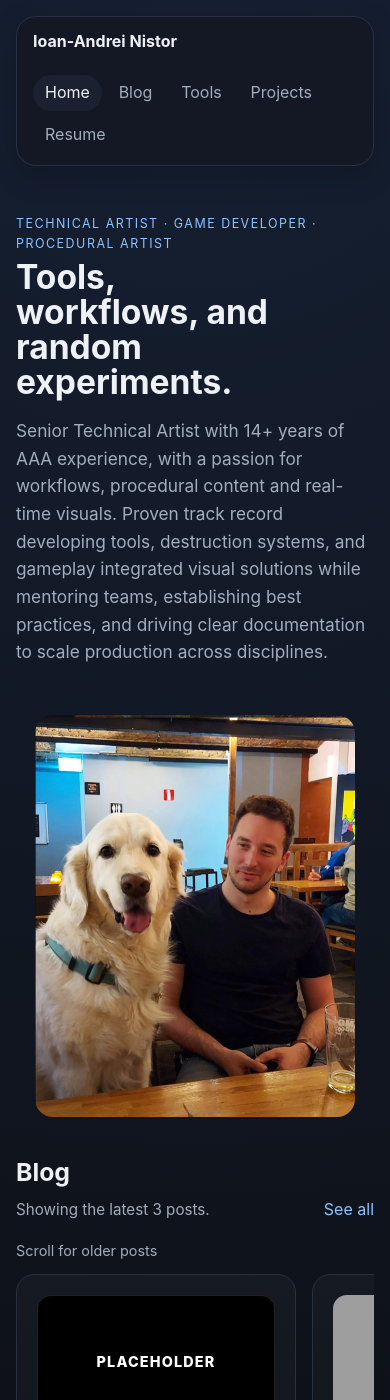
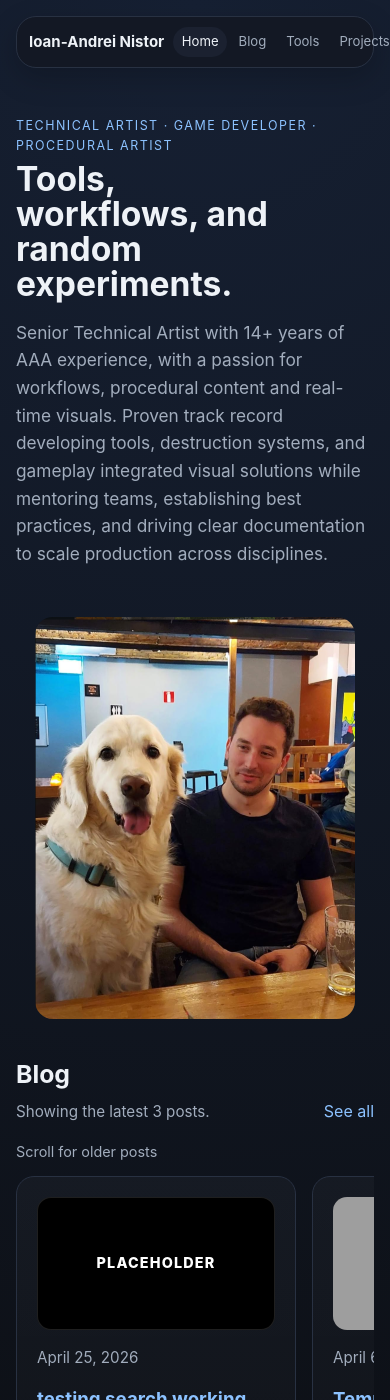
Before and after one commit to ianistor/ian_mywebsite, a Jekyll site: the page built from index.md, in a window 390 px wide and 1400 px high. Built offline with Jekyll 4.4.1, drawn with Linux system fonts in a browser that asks for light colours; nearby versions of some CDN libraries; grey boxes are pictures that could not be loaded.

Commit message:
Adjust mobile header to keep nav items on one row

```diff
--- a/assets/css/style.css
+++ b/assets/css/style.css
@@ -1109,12 +1109,25 @@ a:hover {
 
   .floating-header {
     border-radius: 20px;
-    flex-direction: column;
-    align-items: flex-start;
+    flex-direction: row;
+    align-items: center;
+    gap: 0.55rem;
+    padding: 0.6rem 0.75rem;
   }
 
   .site-nav {
-    width: 100%;
+    width: auto;
+    flex-wrap: nowrap;
+    gap: 0.15rem;
+  }
+
+  .site-nav a {
+    padding: 0.3rem 0.55rem;
+    font-size: 0.82rem;
+  }
+
+  .brand {
+    font-size: 0.94rem;
   }
 }
 
```
